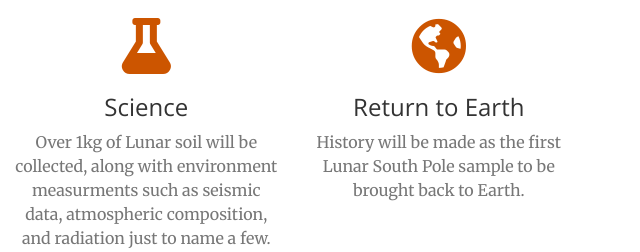
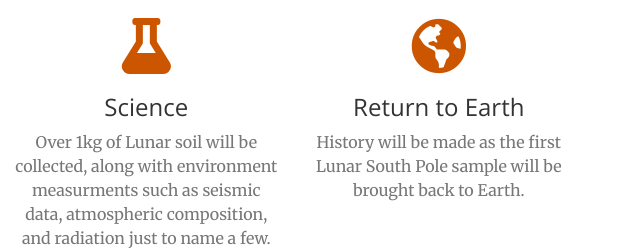
Before and after one commit to jtiller/jtiller.github.io, a website: page index.html in a window 1280 px wide. Shown: the part 1420-1672 px from the top of the page, 640-1280 px from the left. Drawn offline with nearby package versions, Linux system fonts and the light colour scheme.

Commit message:
chaged to be to will be

```diff
--- a/index.html
+++ b/index.html
@@ -135,7 +135,7 @@
                     <div class="service-box">
                         <i class="fas fa-4x fa-globe-americas text-primary sr-icons"></i>
                         <h3>Return to Earth</h3>
-                        <p class="text-muted">History will be made as the first Lunar South Pole sample to be brought back to Earth.</p>
+                        <p class="text-muted">History will be made as the first Lunar South Pole sample will be brought back to Earth.</p>
                     </div>
                 </div>
             </div>
```
